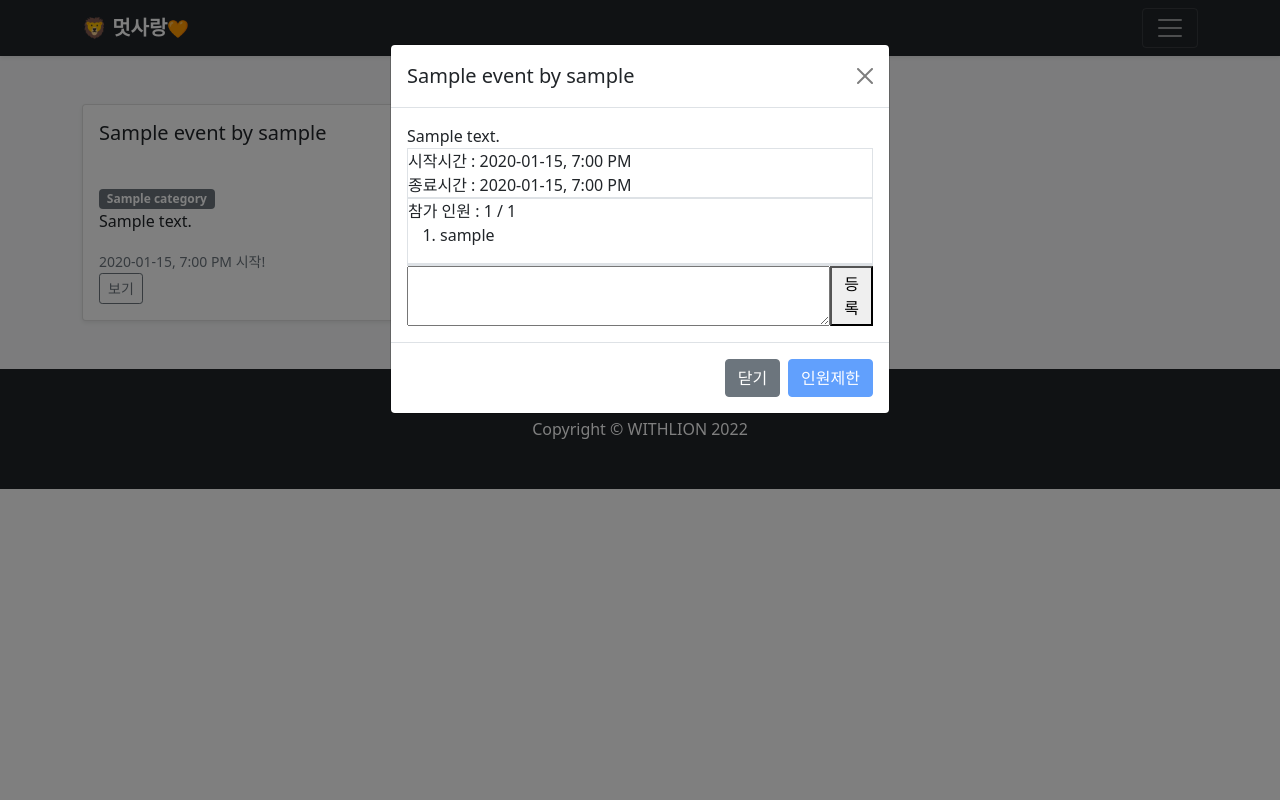
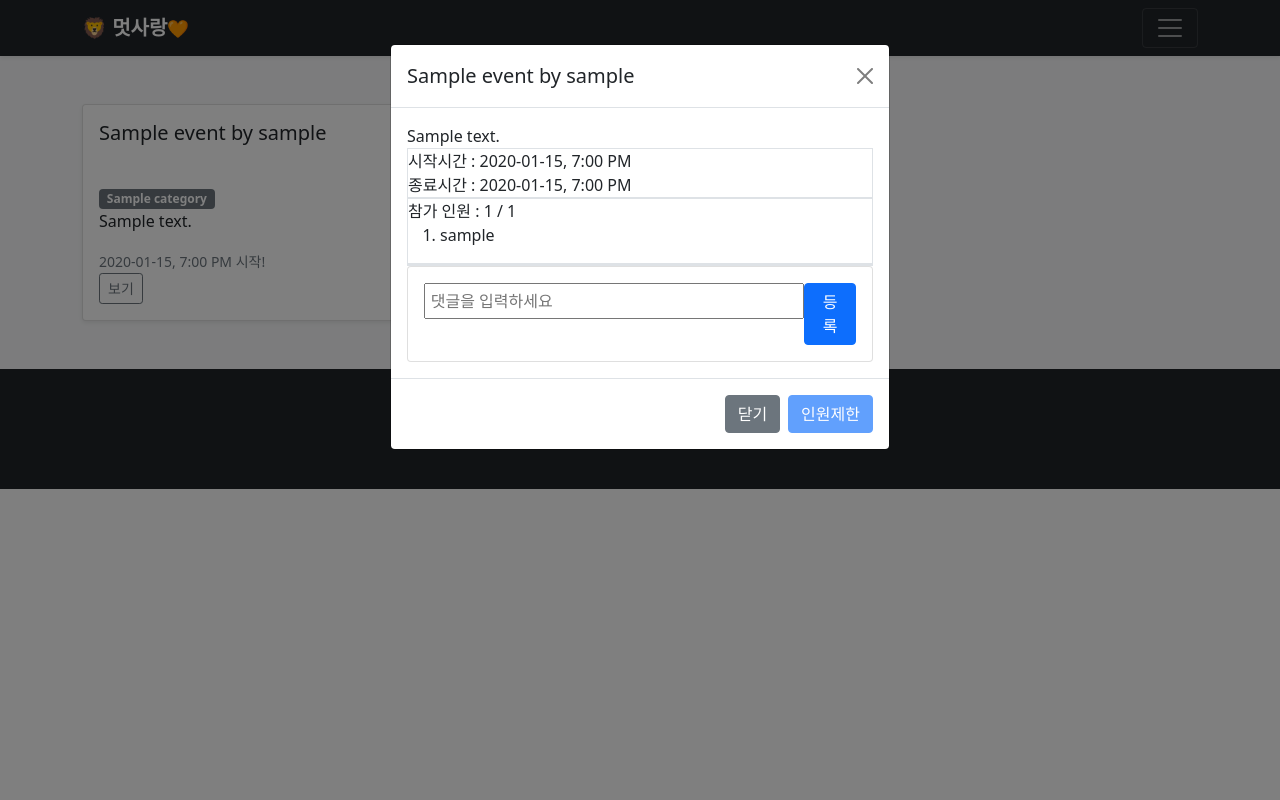
Before and after one commit to withLion/withLion, a Django app: template EventApp/templates/event_list.html in a window 1280 px wide. Run offline with Django 4.2, Linux system fonts and the light colour scheme; tables that the repository leaves empty hold one stand-in row (values such as "Sample post"); the template is opened without the code that fills it: values that come from a table or form of the project are taken from there, most other values are stand-ins (such as "Sample title", 1, 10 or a date in 2020); some libraries are stand-ins or nearby versions.

Commit message:
fix/댓글 창 디자인 수정

```diff
--- a/EventApp/static/css/style-comment.css
+++ b/EventApp/static/css/style-comment.css
@@ -85,10 +85,11 @@
 }
 
 .text-area {
-    width: 100%;
+    /* width: 50%; */
     height: 100%;
     padding: 0.3rem;
     box-sizing: border-box;
+    flex-grow: 1;
 }
 
 
--- a/EventApp/templates/component_comment.html
+++ b/EventApp/templates/component_comment.html
@@ -49,8 +49,8 @@
     <form method="POST" action="{% url 'create_comment' event.pk comment.pk %}">
       {% csrf_token %}
       <div class="text-box">
-        <textarea class="text-area" name="text" placeholder="답글을 입력하세요"></textarea>
-        <button type="submit">등록</button>
+        <input type="text" class="text-area" name="text" placeholder="답글을 입력하세요" />
+        <button type="submit" class="btn btn-primary">등록</button>
       </div>
     </form>
   </div>
@@ -60,8 +60,8 @@
     <form method="POST" action="{% url 'update_comment' comment.pk %}">
       {% csrf_token %}
       <div class="text-box">
-        <textarea name="text" class="text-area">{{ comment.text }}</textarea>
-        <button type="submit">수정</button>
+        <input type="text" class="text-area" name="text" value="{{ comment.text }}" />
+        <button type="submit" class="btn btn-primary">수정</button>
       </div>
     </form>
   </div>
--- a/EventApp/templates/event_list.html
+++ b/EventApp/templates/event_list.html
@@ -95,13 +95,15 @@
         <div class="border">
           {% include 'component_comment.html' with comments=event.comment_set_heads %}
         </div>
-        <form method="POST" action="{% url 'create_comment' event.pk 0 %}">
-          {% csrf_token %}
-          <div class="text-box">
-            <textarea name="text" class="text-area"></textarea>
-            <button type="submit">등록</button>
-          </div>
-        </form>
+        <div class="card card-body">
+          <form method="POST" action="{% url 'create_comment' event.pk 0 %}">
+            {% csrf_token %}
+            <div class="text-box">
+              <input type="text" class="text-area" name="text" placeholder="댓글을 입력하세요"/>
+              <button type="submit" class="btn btn-primary">등록</button>
+            </div>
+          </form>
+        </div>
       </div>
       <div class="modal-footer">
         <button type="button" class="btn btn-secondary" data-bs-dismiss="modal">닫기</button>
```
